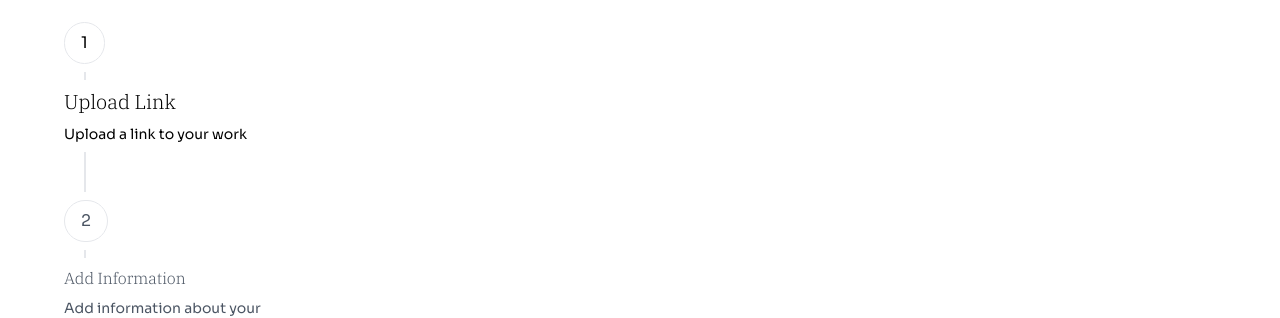
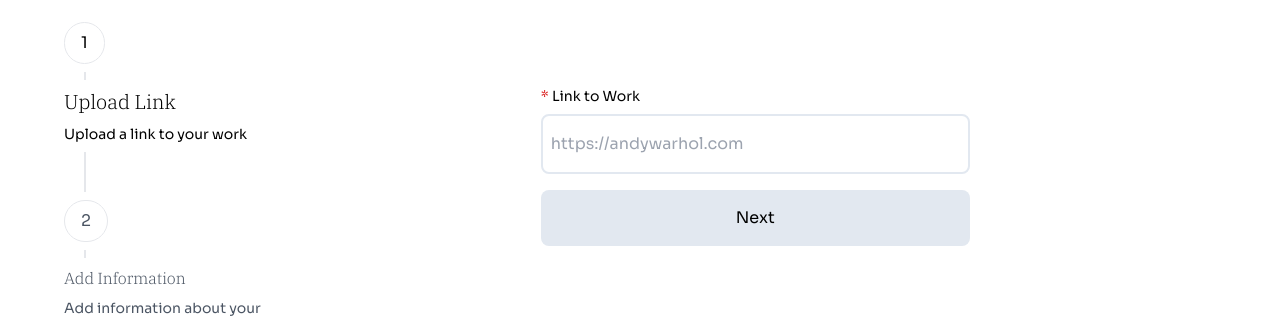
Before and after one commit to Oustro/portfoliwoah, a Next.js app: page /add in a window 1280 px wide. Shown: the part 202-520 px from the top of the page. Built offline with nearby package versions, Linux system fonts and the light colour scheme; no server answers; sample sign-in values are in the browser's storage.

Commit message:
prepped to get ss

```diff
--- a/components/special/add/flow.tsx
+++ b/components/special/add/flow.tsx
@@ -2,9 +2,23 @@
 
 import { useState } from "react"
 
+import Link from "@/components/special/add/link"
+import Info from "@/components/special/add/info"
+
+import { projectData } from "@/lib/types"
+
 export default function Flow({ font, email }: { font: string, email: string }) {
 
   const [step, setStep] = useState(1)
+  const [postInfo, setPostInfo] = useState<projectData>({
+    name: "",
+    description: "",
+    created: new Date(),
+    link: "",
+    clicks: 0,
+    image: "",
+    userEmail: email,
+  })
 
   const steps = [
     {
@@ -45,7 +59,13 @@ export default function Flow({ font, email }: { font: string, email: string }) {
           ))}
         </div>
         <div className="w-full sm:w-[80%]">
-
+          {step === 1 ? (
+            <Link setStep={setStep} setPostInfo={setPostInfo} postInfo={postInfo} getSS={getScreenShot} />
+          ) : step === 2 ? (
+            <Info setStep={setStep} setPostInfo={setPostInfo} postInfo={postInfo} />
+          ) : (
+            <Info setStep={setStep} setPostInfo={setPostInfo} postInfo={postInfo} />
+          )}
         </div>
       </div>
     </>
--- /dev/null
+++ b/components/special/add/info.tsx
@@ -0,0 +1,33 @@
+import { projectData } from "@/lib/types"
+
+export default function Info({ setStep, setPostInfo, postInfo }: { setStep: Function, setPostInfo: Function, postInfo: projectData}) {
+
+  const handleSubmit = (e: React.FormEvent<HTMLFormElement>) => {
+    e.preventDefault()
+    setStep(3)
+  }
+
+  return (
+    <form onSubmit={(e) => handleSubmit(e)} className="mt-12 sm:w-[50%] p-4 mx-auto">
+      <div className="text-left text-sm pb-2">
+        <label><span className="text-red-600">*</span> Name of Work</label>
+      </div>
+      <input
+      className="w-full pl-2 py-4 rounded-lg border-2 border-slate-200 focus:outline-none focus:border-slate-300 transition"
+      placeholder="Andy Warhol's Wonderful Portfolio"
+      onChange={(e) => setPostInfo({ ...postInfo, name: e.target.value })}
+      required
+      />
+      <div className="text-left text-sm pb-2 mt-8">
+        <label>Short Description (100 characters)</label>
+      </div>
+      <textarea
+      className="w-full px-2 py-2 h-24 rounded-lg border-2 border-slate-200 focus:outline-none focus:border-slate-300 transition"
+      placeholder="This is my portfolio to showcase the work I've done."
+      onChange={(e) => setPostInfo({ ...postInfo, description: e.target.value })}
+      maxLength={100}
+      />
+      <button type="submit" className="w-full mt-4 p-4 rounded-lg bg-slate-200 hover:bg-slate-300 transition focus:outline-none">Next</button>
+    </form>
+  )
+}
--- a/components/special/add/link.tsx
+++ b/components/special/add/link.tsx
@@ -1,19 +1,23 @@
-export default function Link({ setStep, setUserInfo, userInfo }: { setStep: Function, setUserInfo: Function, userInfo: { name: string, employer: string, email: string }}) {
+import { projectData } from "@/lib/types"
+
+export default function Link({ setStep, setPostInfo, postInfo, getSS }: { setStep: Function, setPostInfo: Function, postInfo: projectData, getSS: Function }) {
 
   const handleSubmit = (e: React.FormEvent<HTMLFormElement>) => {
     e.preventDefault()
+    getSS(postInfo.link)
     setStep(2)
   }
 
   return (
     <form onSubmit={(e) => handleSubmit(e)} className="mt-12 sm:w-[50%] p-4 mx-auto">
       <div className="text-left text-sm pb-2">
-        <label><span className="text-red-600">*</span> Full Name</label>
+        <label><span className="text-red-600">*</span> Link to Work</label>
       </div>
       <input
       className="w-full pl-2 py-4 rounded-lg border-2 border-slate-200 focus:outline-none focus:border-slate-300 transition"
-      placeholder="Andy Warhol"
-      onChange={(e) => setUserInfo({ ...userInfo, name: e.target.value })}
+      placeholder="https://andywarhol.com"
+      onChange={(e) => setPostInfo({ ...postInfo, link: e.target.value })}
+      type="url"
       required
       />
       <button type="submit" className="w-full mt-4 p-4 rounded-lg bg-slate-200 hover:bg-slate-300 transition focus:outline-none">Next</button>
```
Also changed, not shown: lib/types.ts (+10 -0 lines).
